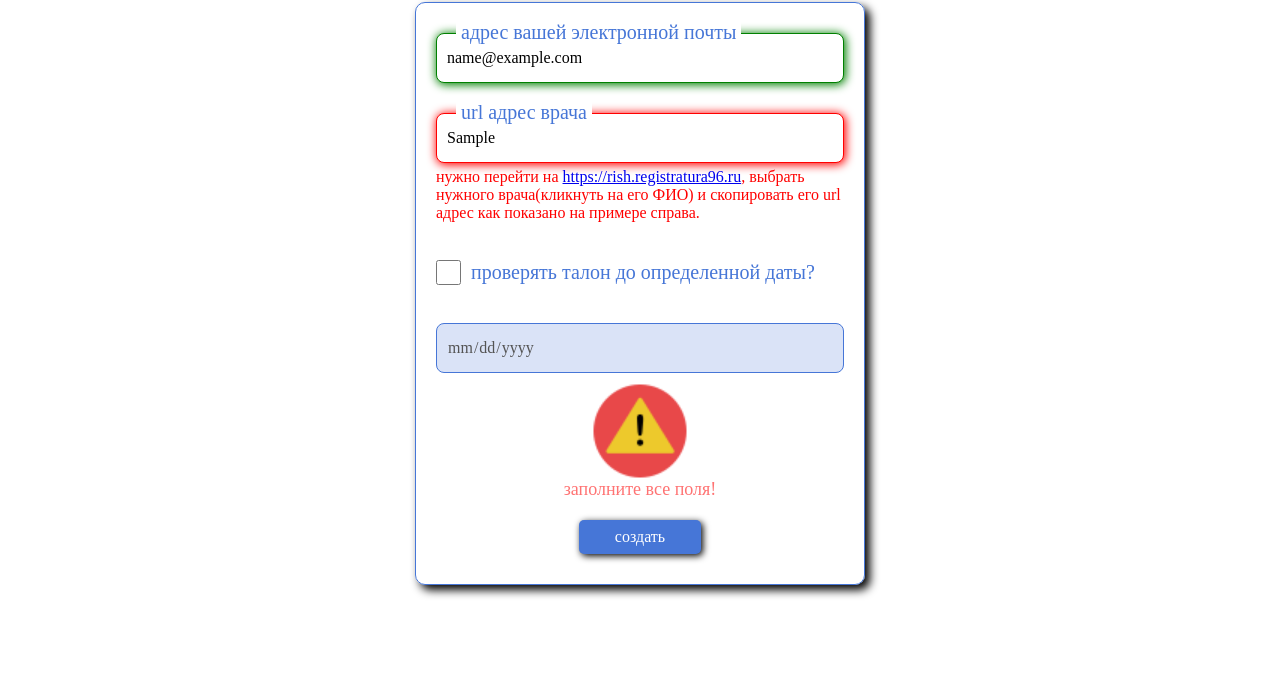
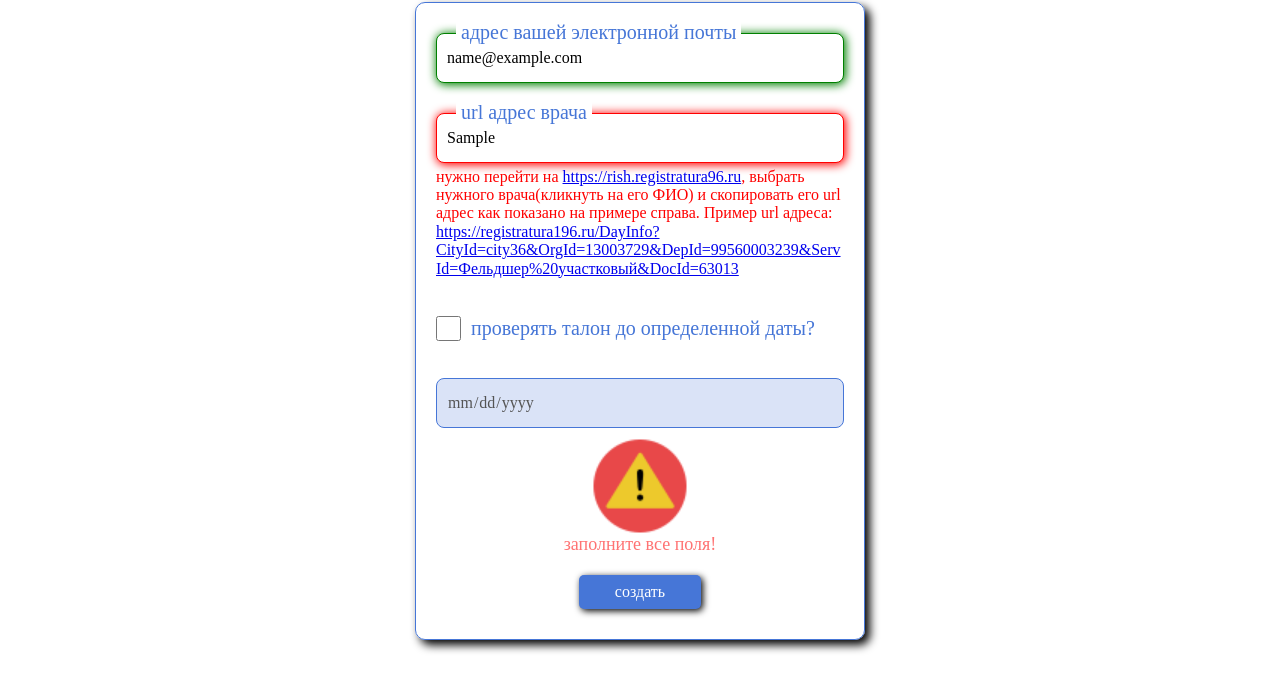
Before and after one commit to artemi258/doctor-sAppointment, a website built with webpack: page src/index.html in a window 1280 px wide. Both pictures are taken after typing "name@example.com", "Sample" into the empty fields and a click on the button "создать". Shown: the part 78-768 px from the top of the page. Built offline with nearby package versions, Linux system fonts and the light colour scheme.

Commit message:
update submit and errorUrl

```diff
--- a/package.json
+++ b/package.json
@@ -36,9 +36,6 @@
 		"webpack-dev-server": "4.9.3"
 	},
 	"dependencies": {
-		"animate.css": "4.1.1",
-		"normalize.css": "8.0.1",
-		"ratelimit-header-parser": "0.1.0",
-		"wowjs": "1.1.3"
+		"normalize.css": "8.0.1"
 	}
 }
--- a/src/index.html
+++ b/src/index.html
@@ -48,7 +48,12 @@
 							<a target="_blank" href="https://rish.registratura96.ru"
 								>https://rish.registratura96.ru</a
 							>, выбрать нужного врача(кликнуть на его ФИО) и скопировать его url адрес как показано
-							на примере справа.</span
+							на примере справа. Пример url адреса:
+							<a
+								target="_blank"
+								href="https://registratura196.ru/DayInfo?CityId=city36&OrgId=13003729&DepId=99560003239&ServId=Фельдшер%20участковый&DocId=63013"
+								>https://registratura196.ru/DayInfo?CityId=city36&OrgId=13003729&DepId=99560003239&ServId=Фельдшер%20участковый&DocId=63013</a
+							></span
 						>
 						<div class="content__input-tooltipUrl">
 							<div class="content__input-tooltipUrl_img">
--- a/src/js/modules/submittingForm.js
+++ b/src/js/modules/submittingForm.js
@@ -1,5 +1,3 @@
-import { parseRateLimit } from 'ratelimit-header-parser';
-
 export const submittingForm = () => {
 	const form = document.querySelector('.content__form'),
 		loading = document.querySelector('.content__loader'),
@@ -80,7 +78,6 @@ export const submittingForm = () => {
 					success.style.display = 'flex';
 					form.reset();
 				} else {
-					console.log(parseRateLimit(res));
 					return res.text().then((text) => {
 						throw new Error(text);
 					});
--- a/src/style/_content.scss
+++ b/src/style/_content.scss
@@ -240,3 +240,8 @@
 		}
 	}
 }
+#errorUrl {
+	a {
+		word-break: break-word;
+	}
+}
```
Also changed, not shown: 1 other file.
